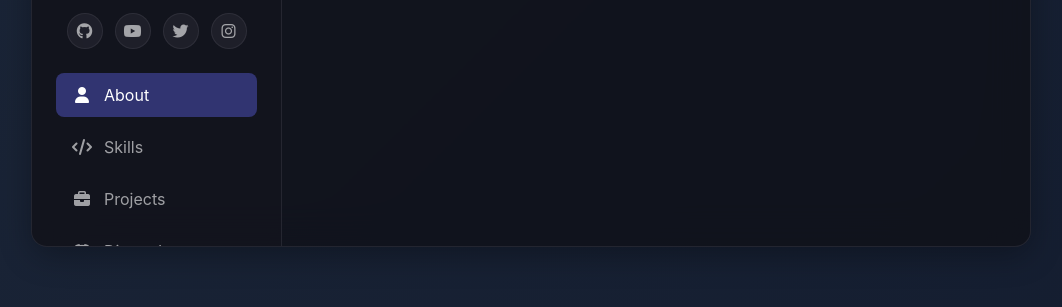
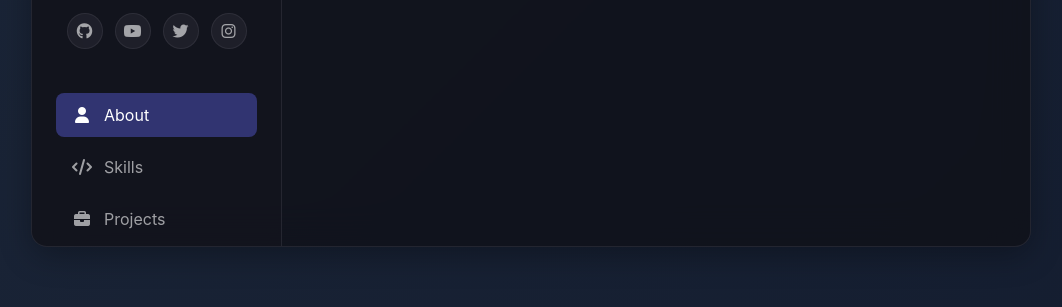
Before and after one commit to VxBtw/AboutMe, a plain HTML site: page index.html in a window 1280 px wide. Shown: the part 493-800 px from the top of the page, without its empty margins (109-1171 px from the left). Drawn offline with Linux system fonts and the light colour scheme.

Commit message:
Update index.html

```diff
--- a/index.html
+++ b/index.html
@@ -189,8 +189,9 @@
 
         .nav {
             width: 100%;
-            margin-top: auto; /* Push nav to bottom if space allows */
-             flex-shrink: 0; /* Prevent shrinking */
+            /* margin-top: auto; */ /* REMOVE OR COMMENT OUT THIS LINE */
+            margin-top: 20px;   /* OPTIONAL: Add a specific margin if needed */
+            flex-shrink: 0; /* Keep this */
         }
 
         .nav-item {
```
